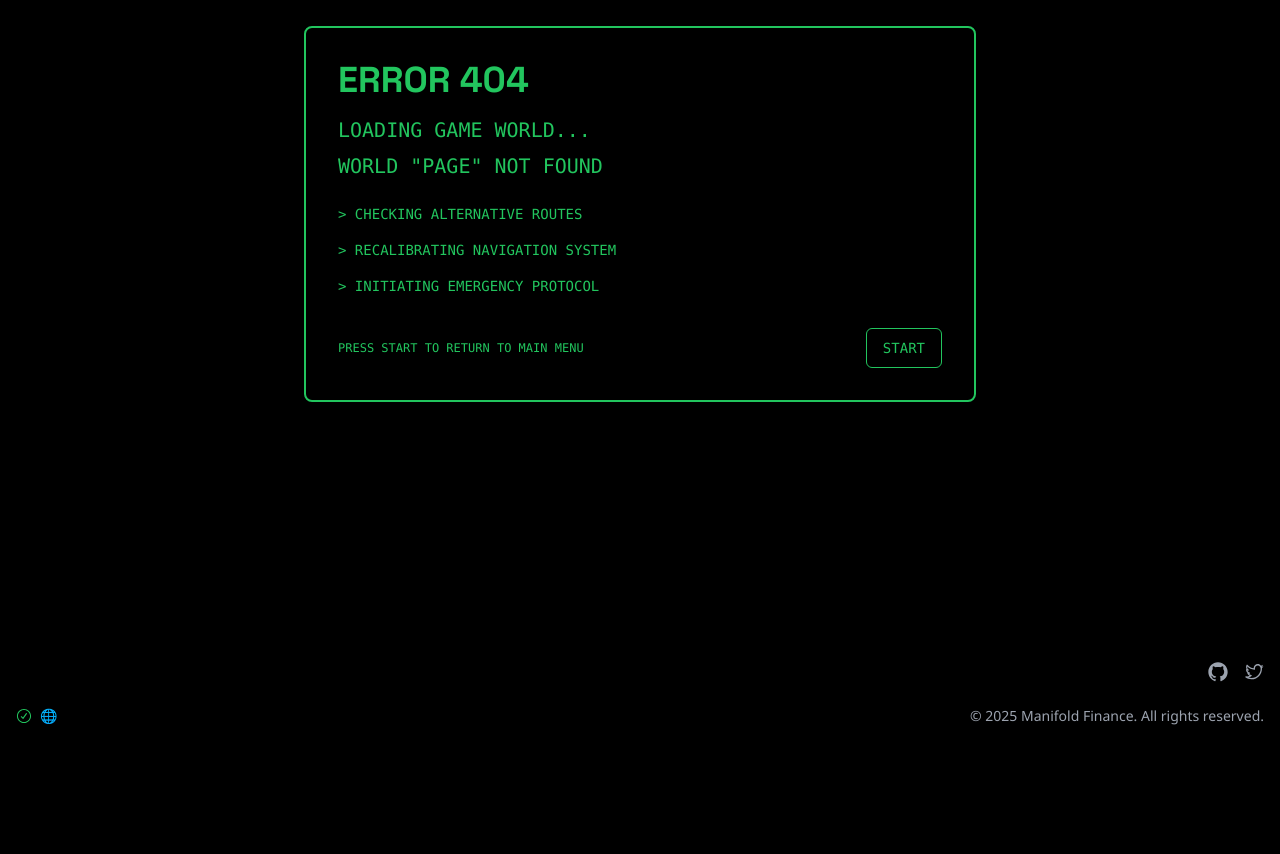
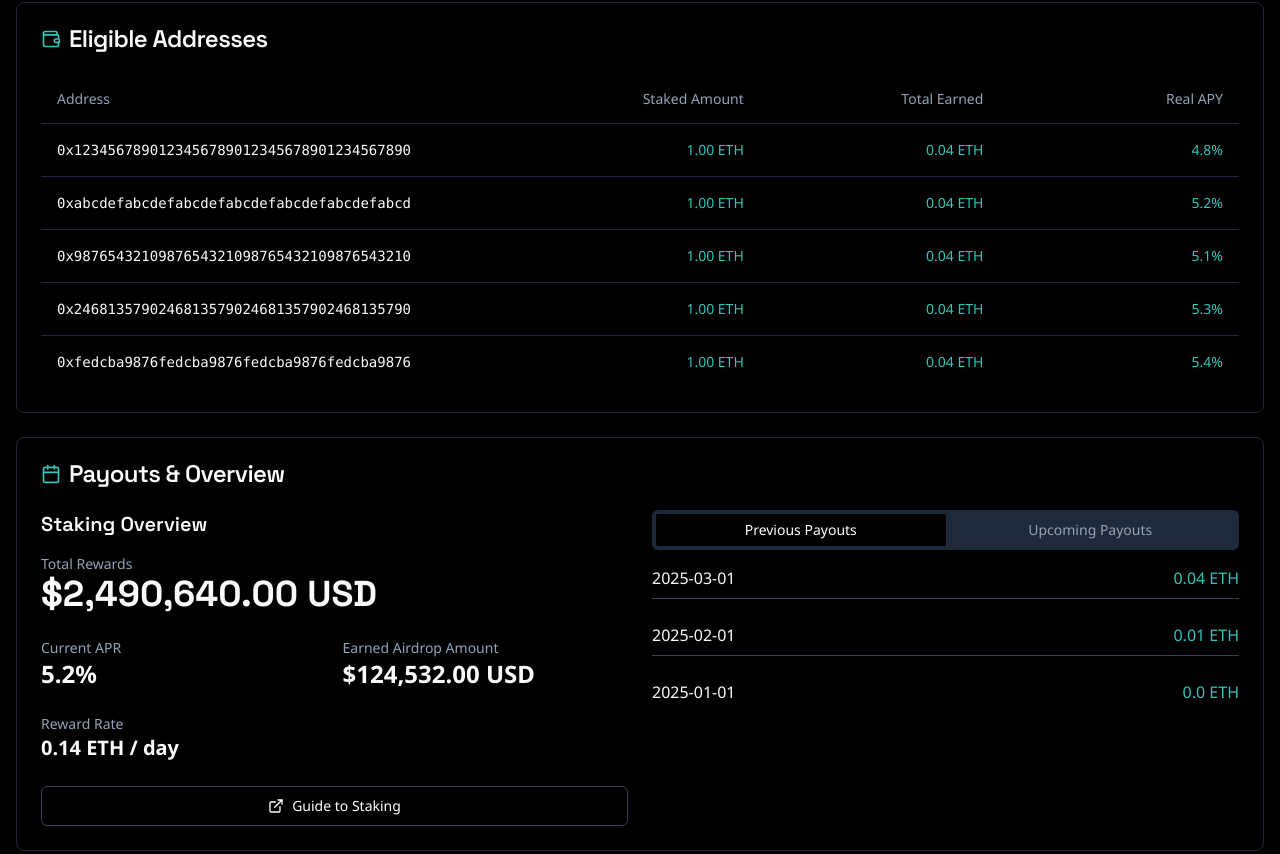
Before and after one commit to manifoldfinance/www-frontend, a Next.js app: page /dashboard in a window 1280 px wide. Before the commit this address had no page. Shown: the part 266-1120 px from the top of the page. Before the commit the page ends 1040 px from the top, so only its background shows below. Built offline with nearby package versions, Linux system fonts and the light colour scheme.

Commit message:
feat(dashboard): init staking dashboard

```diff
--- /dev/null
+++ b/app/components/eligible-addresses.tsx
@@ -0,0 +1,41 @@
+import { Wallet } from "lucide-react"
+import { Card, CardContent, CardHeader, CardTitle } from "@/components/ui/card"
+import { Table, TableBody, TableCell, TableHead, TableHeader, TableRow } from "@/components/ui/table"
+import dashboardData from "../data/dashboard-data.json"
+
+export function EligibleAddresses() {
+  const { eligibleAddresses } = dashboardData
+
+  return (
+    <Card className="bg-blackA6 border-gray-800">
+      <CardHeader className="flex flex-row items-center">
+        <div className="flex items-center">
+          <Wallet className="mr-2 h-5 w-5 text-[#31C4B9]" />
+          <CardTitle>Eligible Addresses</CardTitle>
+        </div>
+      </CardHeader>
+      <CardContent>
+        <Table>
+          <TableHeader>
+            <TableRow>
+              <TableHead className="w-2/5">Address</TableHead>
+              <TableHead className="w-1/5 text-right">Staked Amount</TableHead>
+              <TableHead className="w-1/5 text-right">Total Earned</TableHead>
+              <TableHead className="w-1/5 text-right">Real APY</TableHead>
+            </TableRow>
+          </TableHeader>
+          <TableBody>
+            {eligibleAddresses.map((addr, index) => (
+              <TableRow key={index}>
+                <TableCell className="font-mono text-sm break-all">{addr.address}</TableCell>
+                <TableCell className="text-right text-[#31C4B9]">{addr.stakedAmount}</TableCell>
+                <TableCell className="text-right text-[#31C4B9]">{addr.totalEarned}</TableCell>
+                <TableCell className="text-right text-[#31C4B9]">{addr.realAPY}</TableCell>
+              </TableRow>
+            ))}
+          </TableBody>
+        </Table>
+      </CardContent>
+    </Card>
+  )
+}
--- /dev/null
+++ b/app/components/payouts-section.tsx
@@ -0,0 +1,104 @@
+import { Calendar, ExternalLink } from "lucide-react"
+import { Card, CardContent, CardHeader, CardTitle } from "@/components/ui/card"
+import { Tabs, TabsContent, TabsList, TabsTrigger } from "@/components/ui/tabs"
+import { Button } from "@/components/ui/button"
+import dashboardData from "../data/dashboard-data.json"
+
+function StakingOverview() {
+  const { stakingOverview } = dashboardData
+
+  return (
+    <div className="space-y-6">
+      <div>
+        <p className="text-sm text-muted-foreground">Total Rewards</p>
+        <h2 className="text-4xl font-bold">${stakingOverview.totalRewardsUSD} USD</h2>
+      </div>
+
+      <div className="grid grid-cols-2 gap-4">
+        <div>
+          <p className="text-sm text-muted-foreground">Current APR</p>
+          <p className="text-2xl font-semibold">{stakingOverview.currentAPR}%</p>
+        </div>
+        <div>
+          <p className="text-sm text-muted-foreground">Earned Airdrop Amount</p>
+          <p className="text-2xl font-semibold">${stakingOverview.earnedAirdropUSD} USD</p>
+        </div>
+      </div>
+
+      <div>
+        <p className="text-sm text-muted-foreground">Reward Rate</p>
+        <p className="text-xl font-semibold">{stakingOverview.rewardRate} ETH / day</p>
+      </div>
+
+      <Button variant="outline" className="w-full bg-blackA5 border-gray-700 hover:bg-blackA6">
+        <ExternalLink className="mr-2 h-4 w-4" />
+        Guide to Staking
+      </Button>
+    </div>
+  )
+}
+
+function PreviousPayouts() {
+  const { previousPayouts } = dashboardData
+
+  return (
+    <div className="space-y-4">
+      {previousPayouts.map((payout, index) => (
+        <div key={index} className="flex justify-between items-center py-2 border-b border-gray-700 last:border-b-0">
+          <p className="font-medium">{payout.date}</p>
+          <p className="text-[#31C4B9]">{payout.amount}</p>
+        </div>
+      ))}
+    </div>
+  )
+}
+
+function UpcomingPayouts() {
+  const { upcomingPayouts } = dashboardData
+
+  return (
+    <div className="space-y-4">
+      {upcomingPayouts.map((payout, index) => (
+        <div key={index} className="flex justify-between items-center py-2 border-b border-gray-700 last:border-b-0">
+          <p className="font-medium">{payout.date}</p>
+          <p className="text-[#31C4B9]">Est. {payout.estimatedAmount}</p>
+        </div>
+      ))}
+    </div>
+  )
+}
+
+export function PayoutsSection() {
+  return (
+    <Card className="bg-blackA6 border-gray-800">
+      <CardHeader className="flex flex-row items-center">
+        <div className="flex items-center">
+          <Calendar className="mr-2 h-5 w-5 text-[#31C4B9]" />
+          <CardTitle>Payouts & Overview</CardTitle>
+        </div>
+      </CardHeader>
+      <CardContent>
+        <div className="grid grid-cols-1 lg:grid-cols-2 gap-6">
+          <div>
+            <h3 className="text-xl font-semibold mb-4">Staking Overview</h3>
+            <StakingOverview />
+          </div>
+          <div>
+            <Tabs defaultValue="previous" className="w-full">
+              <TabsList className="grid w-full grid-cols-2">
+                <TabsTrigger value="previous">Previous Payouts</TabsTrigger>
+                <TabsTrigger value="upcoming">Upcoming Payouts</TabsTrigger>
+              </TabsList>
+              <TabsContent value="previous">
+                <PreviousPayouts />
+              </TabsContent>
+              <TabsContent value="upcoming">
+                <UpcomingPayouts />
+              </TabsContent>
+            </Tabs>
+          </div>
+        </div>
+      </CardContent>
+    </Card>
+  )
+}
--- /dev/null
+++ b/app/dashboard/page.tsx
@@ -0,0 +1,16 @@
+import { EligibleAddresses } from "../components/eligible-addresses"
+import { PayoutsSection } from "../components/payouts-section"
+
+export default function DashboardPage() {
+  return (
+    <div className="min-h-screen bg-blackA12 text-white">
+      <main className="container mx-auto px-4 py-12 mt-16 md:mt-20">
+        <h1 className="text-3xl font-bold mb-6">Staking Dashboard</h1>
+        <div className="space-y-6">
+          <EligibleAddresses />
+          <PayoutsSection />
+        </div>
+      </main>
+    </div>
+  )
+}
--- /dev/null
+++ b/app/data/dashboard-data.json
@@ -0,0 +1,49 @@
+{
+  "eligibleAddresses": [
+    {
+      "address": "0x1234567890123456789012345678901234567890",
+      "stakedAmount": "1.00 ETH",
+      "totalEarned": "0.04 ETH",
+      "realAPY": "4.8%"
+    },
+    {
+      "address": "0xabcdefabcdefabcdefabcdefabcdefabcdefabcd",
+      "stakedAmount": "1.00 ETH",
+      "totalEarned": "0.04 ETH",
+      "realAPY": "5.2%"
+    },
+    {
+      "address": "0x9876543210987654321098765432109876543210",
+      "stakedAmount": "1.00 ETH",
+      "totalEarned": "0.04 ETH",
+      "realAPY": "5.1%"
+    },
+    {
+      "address": "0x2468135790246813579024681357902468135790",
+      "stakedAmount": "1.00 ETH",
+      "totalEarned": "0.04 ETH",
+      "realAPY": "5.3%"
+    },
+    {
+      "address": "0xfedcba9876fedcba9876fedcba9876fedcba9876",
+      "stakedAmount": "1.00 ETH",
+      "totalEarned": "0.04 ETH",
+      "realAPY": "5.4%"
+    }
+  ],
+  "stakingOverview": {
+    "totalRewardsUSD": "2,490,640.00",
+    "currentAPR": "5.2",
+    "earnedAirdropUSD": "124,532.00",
+    "rewardRate": "0.14"
+  },
+  "previousPayouts": [
+    { "date": "2025-03-01", "amount": "0.04 ETH" },
+    { "date": "2025-02-01", "amount": "0.01 ETH" },
+    { "date": "2025-01-01", "amount": "0.0 ETH" }
+  ],
+  "upcomingPayouts": [
+    { "date": "2025-04-01", "estimatedAmount": "1.4 ETH" },
+    { "date": "2025-05-01", "estimatedAmount": "1.1 ETH" }
+  ]
+}
--- a/package.json
+++ b/package.json
@@ -16,7 +16,7 @@
       "iOS >= 14",
       "not IE > 0",
       "not op_mini all",
-      "last 4 versions",
+      "last 2 Chrome versions",
       "not and_uc 12.12",
       "not samsung 4",
       "not ios_saf 12.2-12.5"
```
